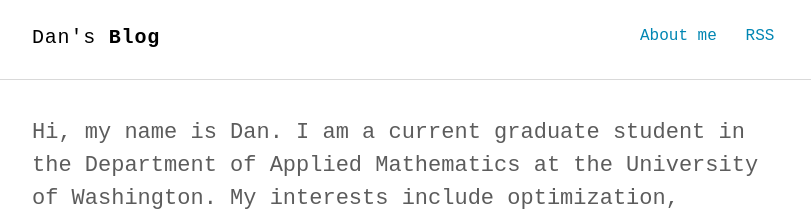
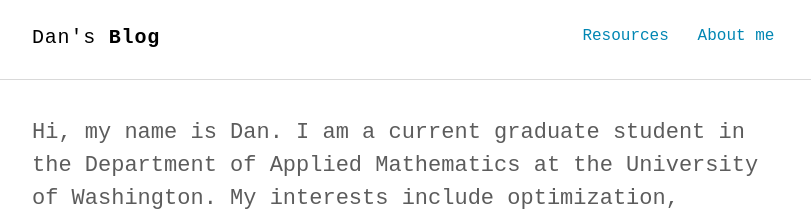
Before and after one commit to dcashon/dcashon.github.io, a Jekyll site: the page built from index.html, in a window 1280 px wide. Shown: the top 218 px of the page, without its empty margins (232-1043 px from the left). Built offline with Jekyll 4.4.1, drawn with Linux system fonts in a browser that asks for light colours; some web fonts are replaced.

Commit message:
Update nav.html

```diff
--- a/_includes/nav.html
+++ b/_includes/nav.html
@@ -3,8 +3,8 @@
   <div class="container">
     <h1 class="logo"><a href="{{ '/' | prepend: site.baseurl | prepend: site.url }}">{{ site.title_left }}<span>{{ site.title_right }}</span></a></h1>
     <ul class="navbar">
+      <li><a href="{{ '/useful' | prepend: site.baseurl | prepend: site.url }}">Resources</a></li>
       <li><a href="{{ '/about' | prepend: site.baseurl | prepend: site.url }}">About me</a></li>
-      <li><a href="{{ "/feed.xml" | prepend: site.baseurl | prepend: site.url }}" target="_blank">RSS</a></li>
     </ul>
   </div>
 </nav>
```
